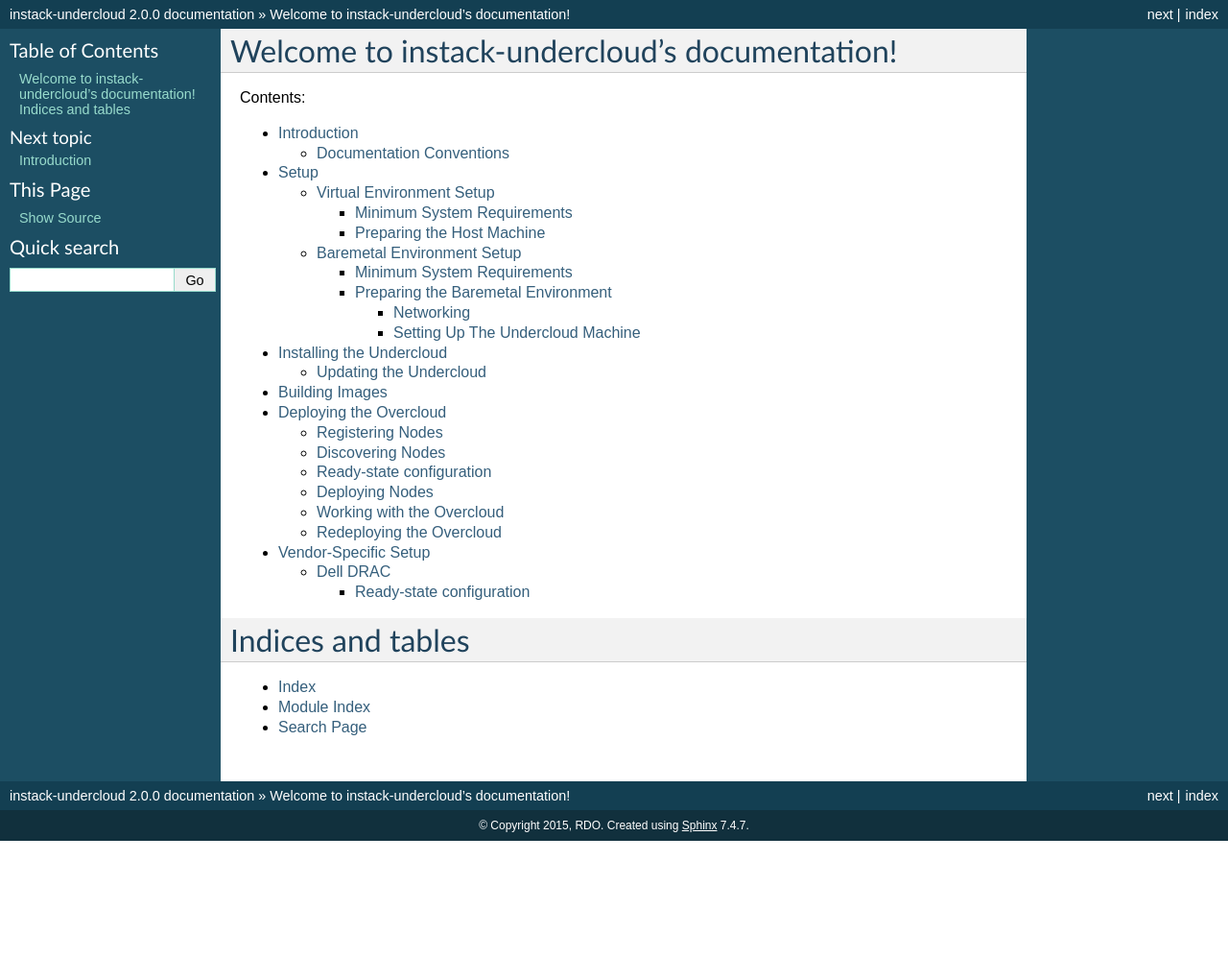
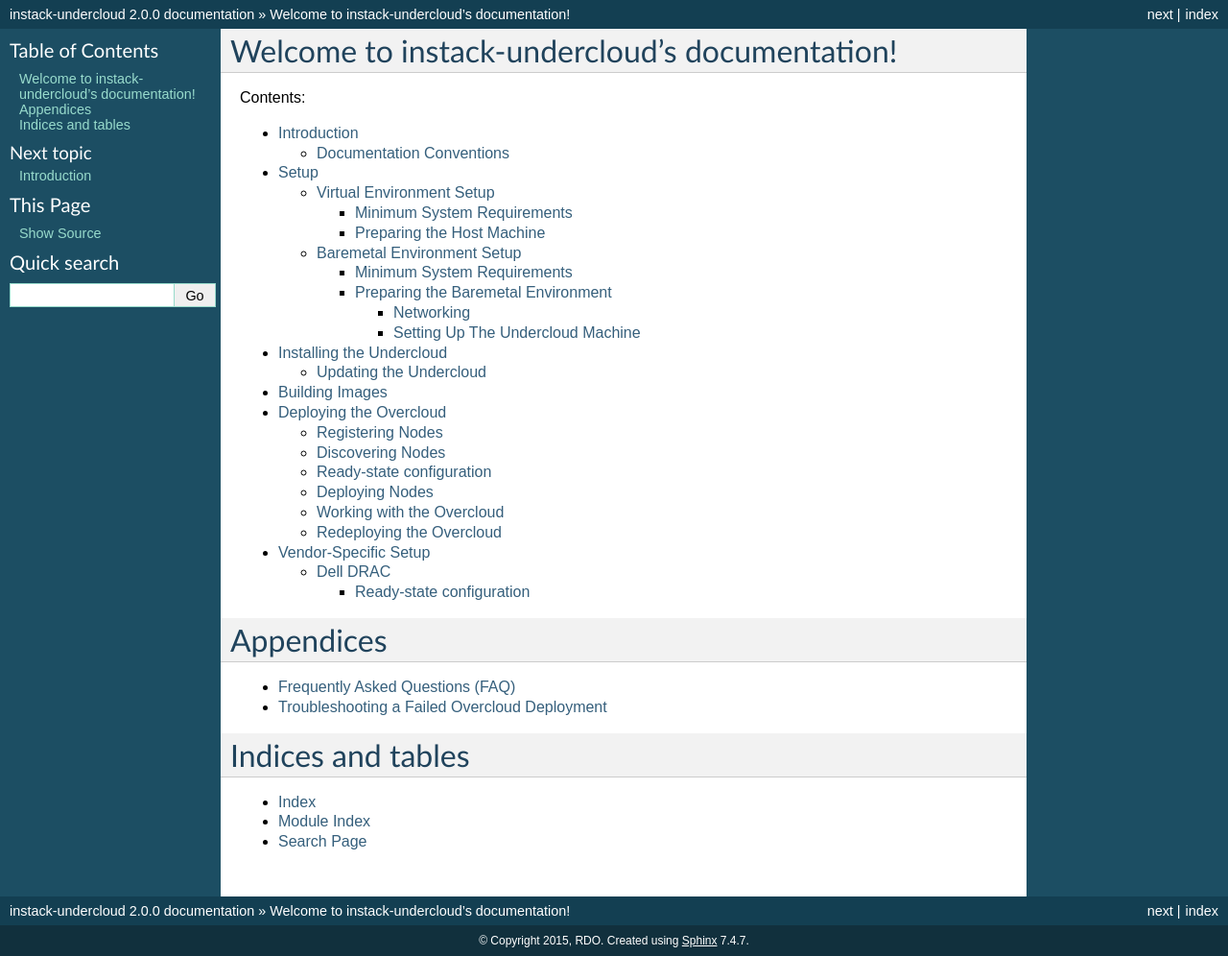
Before and after one commit to openstack-archive/instack-undercloud, a Sphinx documentation site: the page built from doc/source/index.rst, in a window 1280 px wide. Shown: the whole page at 96% size. Built offline with Sphinx 7.4.7, drawn with Linux system fonts in a browser that asks for light colours; before the commit the page ends 900 px from its top, so only the background shows below that; some of the changed lines change nothing that is shown.

Commit message:
Add some troubleshooting docs
Add a troubleshooting page for failed Overcloud deployments.
Add a FAQ (initially empty).

Change-Id: I53b2d8146519342a441bf8e97619d52aaf5e8ab0

```diff
--- /dev/null
+++ b/doc/source/faq.rst
@@ -0,0 +1,2 @@
+Frequently Asked Questions
+==========================
--- a/doc/source/index.rst
+++ b/doc/source/index.rst
@@ -17,6 +17,14 @@
    Deploying the Overcloud <deploy-overcloud>
    Vendor-Specific Setup <vendor-specific>
 
+Appendices
+==========
+
+.. toctree::
+
+   Frequently Asked Questions (FAQ) <faq>
+   Troubleshooting a Failed Overcloud Deployment <troubleshooting-overcloud>
+
 Indices and tables
 ==================
 
--- /dev/null
+++ b/doc/source/troubleshooting-overcloud.rst
@@ -0,0 +1,169 @@
+Troubleshooting a Failed Overcloud Deployment
+=============================================
+
+If an Overcloud deployment has failed, the OpenStack clients and service log
+files can be used to troubleshoot the failed deployment. The following commands
+are all run on the Undercloud and assume a stackrc file has been sourced.
+
+* Identifying a failed deployment
+
+  In most cases, Heat will show the failed overcloud stack when a deployment
+  has failed.
+
+  ::
+
+     $ heat stack-list
+
+     +--------------------------------------+------------+--------------------+----------------------+
+     | id                                   | stack_name | stack_status       | creation_time        |
+     +--------------------------------------+------------+--------------------+----------------------+
+     | 7e88af95-535c-4a55-b78d-2c3d9850d854 | overcloud  | CREATE_FAILED      | 2015-04-06T17:57:16Z |
+     +--------------------------------------+------------+--------------------+----------------------+
+
+  Occassionally, Heat is not even able to create the the stack, so the ``heat
+  stack-list`` output will be empty. If this is the case, observe the message
+  that was printed to the terminal when ``instack-deploy-overcloud`` or ``heat
+  stack-create`` was run.
+
+* Identifying the failed Heat resource
+
+  List all the stack resources to see which one failed.
+
+  ::
+
+    $ heat resource-list
+
+    +-----------------------------------+-----------------------------------------------+---------------------------------------------------+-----------------+----------------------+
+    | resource_name                     | physical_resource_id                          | resource_type                                     | resource_status | updated_time         |
+    +-----------------------------------+-----------------------------------------------+---------------------------------------------------+-----------------+----------------------+
+    | BlockStorage                      | 9e40a1ee-96d3-4920-868d-683d3788e129          | OS::Heat::ResourceGroup                           | CREATE_COMPLETE | 2015-04-06T21:15:20Z |
+    | BlockStorageAllNodesDeployment    | 2c453f6b-7378-44c8-a0ad-57de57d9c57f          | OS::Heat::StructuredDeployments                   | CREATE_COMPLETE | 2015-04-06T21:15:20Z |
+    | BlockStorageNodesPostDeployment   |                                               | OS::TripleO::BlockStoragePostDeployment           | INIT_COMPLETE   | 2015-04-06T21:15:20Z |
+    | CephClusterConfig                 | 1684e7a3-0e42-44fe-9db4-7543b742fbfc          | OS::TripleO::CephClusterConfig::SoftwareConfig    | CREATE_COMPLETE | 2015-04-06T21:15:20Z |
+    | CephStorage                       | 48b3460c-bf9a-4663-99fc-2b4fa01b8dc1          | OS::Heat::ResourceGroup                           | CREATE_COMPLETE | 2015-04-06T21:15:20Z |
+    | CephStorageAllNodesDeployment     | 76beb3a9-8327-4d2e-a206-efe12f1613fb          | OS::Heat::StructuredDeployments                   | CREATE_COMPLETE | 2015-04-06T21:15:20Z |
+    | CephStorageCephDeployment         | af8fb02a-5bc6-468c-8fac-fbe7e5b2c689          | OS::Heat::StructuredDeployments                   | CREATE_COMPLETE | 2015-04-06T21:15:20Z |
+    | CephStorageNodesPostDeployment    |                                               | OS::TripleO::CephStoragePostDeployment            | INIT_COMPLETE   | 2015-04-06T21:15:20Z |
+    | Compute                           | e5e6ec84-197f-4bf6-b8ac-eb11fe494cdf          | OS::Heat::ResourceGroup                           | CREATE_COMPLETE | 2015-04-06T21:15:20Z |
+    | ComputeAllNodesDeployment         | e6d44fbf-9683-4765-acbb-4a3d31c8fd48          | OS::Heat::StructuredDeployments                   | CREATE_COMPLETE | 2015-04-06T21:15:20Z |
+    | ControllerNodesPostDeployment     | e551e472-f2db-4468-b586-0374678d71a3          | OS::TripleO::ControllerPostDeployment             | CREATE_FAILED   | 2015-04-06T21:15:20Z |
+    | ComputeCephDeployment             | 673608d5-70d7-453a-ac78-7987bc2c0158          | OS::Heat::StructuredDeployments                   | CREATE_COMPLETE | 2015-04-06T21:15:20Z |
+    | ComputeNodesPostDeployment        | 1078e3e3-9f6f-48b9-8961-a30f44098856          | OS::TripleO::ComputePostDeployment                | CREATE_COMPLETE | 2015-04-06T21:15:20Z |
+    | ControlVirtualIP                  | 6402b396-84aa-4cf6-9849-305205755604          | OS::Neutron::Port                                 | CREATE_COMPLETE | 2015-04-06T21:15:20Z |
+    | Controller                        | ffc45352-9708-486d-81ac-3b60efa8e8b8          | OS::Heat::ResourceGroup                           | CREATE_COMPLETE | 2015-04-06T21:15:20Z |
+    | ControllerAllNodesDeployment      | f73c6e33-3dd2-46f1-9eca-0d2981a4a986          | OS::Heat::StructuredDeployments                   | CREATE_COMPLETE | 2015-04-06T21:15:20Z |
+    | ControllerBootstrapNodeConfig     | 01ce5b6a-794a-4828-bad9-49d5fbfd55bf          | OS::TripleO::BootstrapNode::SoftwareConfig        | CREATE_COMPLETE | 2015-04-06T21:15:20Z |
+    | ControllerBootstrapNodeDeployment | c963d53d-879b-4a41-a10a-9000ac9f02a1          | OS::Heat::StructuredDeployments                   | CREATE_COMPLETE | 2015-04-06T21:15:20Z |
+    | ControllerCephDeployment          | 2d4281df-31ea-4433-820d-984a6dca6eb1          | OS::Heat::StructuredDeployments                   | CREATE_COMPLETE | 2015-04-06T21:15:20Z |
+    | ControllerClusterConfig           | 719c0d30-a4b8-4f77-9ab6-b3c9759abeb3          | OS::Heat::StructuredConfig                        | CREATE_COMPLETE | 2015-04-06T21:15:20Z |
+    | ControllerClusterDeployment       | d929aa40-1b73-429e-81d5-aaf966fa6756          | OS::Heat::StructuredDeployments                   | CREATE_COMPLETE | 2015-04-06T21:15:20Z |
+    | ControllerSwiftDeployment         | cf28f9fe-025d-4eed-b3e5-3a5284a2aa60          | OS::Heat::StructuredDeployments                   | CREATE_COMPLETE | 2015-04-06T21:15:20Z |
+    | HeatAuthEncryptionKey             | overcloud-HeatAuthEncryptionKey-5uw6wo7kavnq  | OS::Heat::RandomString                            | CREATE_COMPLETE | 2015-04-06T21:15:20Z |
+    | MysqlClusterUniquePart            | overcloud-MysqlClusterUniquePart-vazyj2s4n2o5 | OS::Heat::RandomString                            | CREATE_COMPLETE | 2015-04-06T21:15:20Z |
+    | MysqlRootPassword                 | overcloud-MysqlRootPassword-nek2iky7zfdm      | OS::Heat::RandomString                            | CREATE_COMPLETE | 2015-04-06T21:15:20Z |
+    | ObjectStorage                     | 47327c98-533e-4cc2-b1f3-d8d0eedba822          | OS::Heat::ResourceGroup                           | CREATE_COMPLETE | 2015-04-06T21:15:20Z |
+    | ObjectStorageAllNodesDeployment   | 7bb691aa-fa93-4f10-833e-6edeccc61408          | OS::Heat::StructuredDeployments                   | CREATE_COMPLETE | 2015-04-06T21:15:20Z |
+    | ObjectStorageNodesPostDeployment  | d4d16f39-384a-4d6a-9719-1dd9b2d4ff09          | OS::TripleO::ObjectStoragePostDeployment          | CREATE_COMPLETE | 2015-04-06T21:15:20Z |
+    | ObjectStorageSwiftDeployment      | afc87385-8b40-4097-b529-2a5bc81c94c8          | OS::Heat::StructuredDeployments                   | CREATE_COMPLETE | 2015-04-06T21:15:20Z |
+    | PublicVirtualIP                   | 4dd92878-8f29-49d8-9d3d-bc0cd44d26a9          | OS::Neutron::Port                                 | CREATE_COMPLETE | 2015-04-06T21:15:20Z |
+    | RabbitCookie                      | overcloud-RabbitCookie-uthzbos3l66v           | OS::Heat::RandomString                            | CREATE_COMPLETE | 2015-04-06T21:15:20Z |
+    | SwiftDevicesAndProxyConfig        | e2141170-bb77-4509-b8bd-58447b2cd15f          | OS::TripleO::SwiftDevicesAndProxy::SoftwareConfig | CREATE_COMPLETE | 2015-04-06T21:15:20Z |
+    | allNodesConfig                    | cbd42692-fffa-4527-a519-bd4014ebf0fb          | OS::TripleO::AllNodes::SoftwareConfig             | CREATE_COMPLETE | 2015-04-06T21:15:20Z |
+    +-----------------------------------+-----------------------------------------------+---------------------------------------------------+-----------------+----------------------+
+
+  In this example, notice how the **ControllerNodesPostDeployment** resource
+  has failed. The **\*PostDeployment** resources are the configuration that is
+  applied to the deployed Overcloud nodes. When these resources have failed it
+  indicates that something went wrong during the Overcloud node configuration,
+  perhaps when Puppet was run.
+
+* Show the failed resource
+
+  ::
+
+    $ heat resource-show overcloud ControllerNodesPostDeployment
+
+    +------------------------+---------------------------------------------------------------------------------------------------------------------------------------------------------------------+
+    | Property               | Value                                                                                                                                                               |
+    +------------------------+---------------------------------------------------------------------------------------------------------------------------------------------------------------------+
+    | attributes             | {}                                                                                                                                                                  |
+    | description            |                                                                                                                                                                     |
+    | links                  | http://192.0.2.1:8004/v1/cea2a0c78d2447bc9a0f7caa35c9224c/stacks/overcloud/ec3e3251-f949-4df9-92be-dbd37c6992a1/resources/ControllerNodesPostDeployment (self)      |
+    |                        | http://192.0.2.1:8004/v1/cea2a0c78d2447bc9a0f7caa35c9224c/stacks/overcloud/ec3e3251-f949-4df9-92be-dbd37c6992a1 (stack)                                             |
+    |                        | http://192.0.2.1:8004/v1/cea2a0c78d2447bc9a0f7caa35c9224c/stacks/overcloud-ControllerNodesPostDeployment-6kcqm5zuymqu/e551e472-f2db-4468-b586-0374678d71a3 (nested) |
+    | logical_resource_id    | ControllerNodesPostDeployment                                                                                                                                       |
+    | physical_resource_id   | e551e472-f2db-4468-b586-0374678d71a3                                                                                                                                |
+    | required_by            | BlockStorageNodesPostDeployment                                                                                                                                     |
+    |                        | CephStorageNodesPostDeployment                                                                                                                                      |
+    | resource_name          | ControllerNodesPostDeployment                                                                                                                                       |
+    | resource_status        | CREATE_FAILED                                                                                                                                                       |
+    | resource_status_reason | ResourceUnknownStatus: Resource failed - Unknown status FAILED due to "None"                                                                                        |
+    | resource_type          | OS::TripleO::ControllerPostDeployment                                                                                                                               |
+    | updated_time           | 2015-04-06T21:15:20Z                                                                                                                                                |
+    +------------------------+---------------------------------------------------------------------------------------------------------------------------------------------------------------------+
+
+  The ``resource-show`` doesn't always show a clear reason why the resource
+  failed. In these cases, logging into the Overcloud node is required to
+  further troubleshoot the issue.
+
+* Logging into Overcloud nodes
+
+  Use the nova client to see the IP addresses of the Overcloud nodes.
+
+  ::
+
+    $ nova list
+
+    +--------------------------------------+-------------------------------------------------------+--------+------------+-------------+---------------------+
+    | ID                                   | Name                                                  | Status | Task State | Power State | Networks            |
+    +--------------------------------------+-------------------------------------------------------+--------+------------+-------------+---------------------+
+    | 18014b02-b143-4ca2-aeb9-5553bec93cff | ov-4tvbtgpv7w-0-soqocxy2w4fr-NovaCompute-nlrxd3lgmmlt | ACTIVE | -          | Running     | ctlplane=192.0.2.13 |
+    | 96a57a46-1e48-4c66-adaa-342ee4e98972 | ov-rf4hby6sblk-0-iso3zlqmyzfe-Controller-xm2imjkzalhi | ACTIVE | -          | Running     | ctlplane=192.0.2.14 |
+    +--------------------------------------+-------------------------------------------------------+--------+------------+-------------+---------------------+
+
+  Login as the ``heat-admin`` user to one of the deployed nodes. In this
+  example, since the **ControllerNodesPostDeployment** resource failed, login
+  to the controller node. The ``heat-admin`` user has sudo access.
+
+  ::
+
+    $ ssh head-admin@192.0.2.14
+
+  While logged in to the controller node, examine the log for the
+  ``os-collect-config`` log for a possible reason for the failure.
+
+  ::
+
+    $ sudo journalctl -u os-collect-config
+
+* Failed Nova Server ResourceGroup Deployments
+
+  In some cases, Nova fails deploying the node in entirety. This situation
+  would be indicated by a failed ``OS::Heat::ResourceGroup`` for one of the
+  Overcloud role types such as Control or Compute.
+
+  Use nova to see the failure in this case.
+
+  ::
+
+    $ nova list
+    $ nova show <server-id>
+
+  The most common error shown will reference the error message ``No valid host
+  was found``. This error is a catch all failure scenario. In this case, look
+  at the following log files for further troubleshooting::
+
+    /var/log/nova/*
+    /var/log/heat/*
+    /var/log/ironic/*
+
+* Using SOS
+
+  SOS is a set of tools that gathers information about system hardware and
+  configuration. The information can then be used for diagnostic purposes and
+  debugging. SOS is commonly used to help support technicians and developers.
+
+  SOS is useful on both the undercloud and overcloud. Install the ``sos``
+  package and then generate a report::
+
+    $ sudo sosreport --all-logs
```
